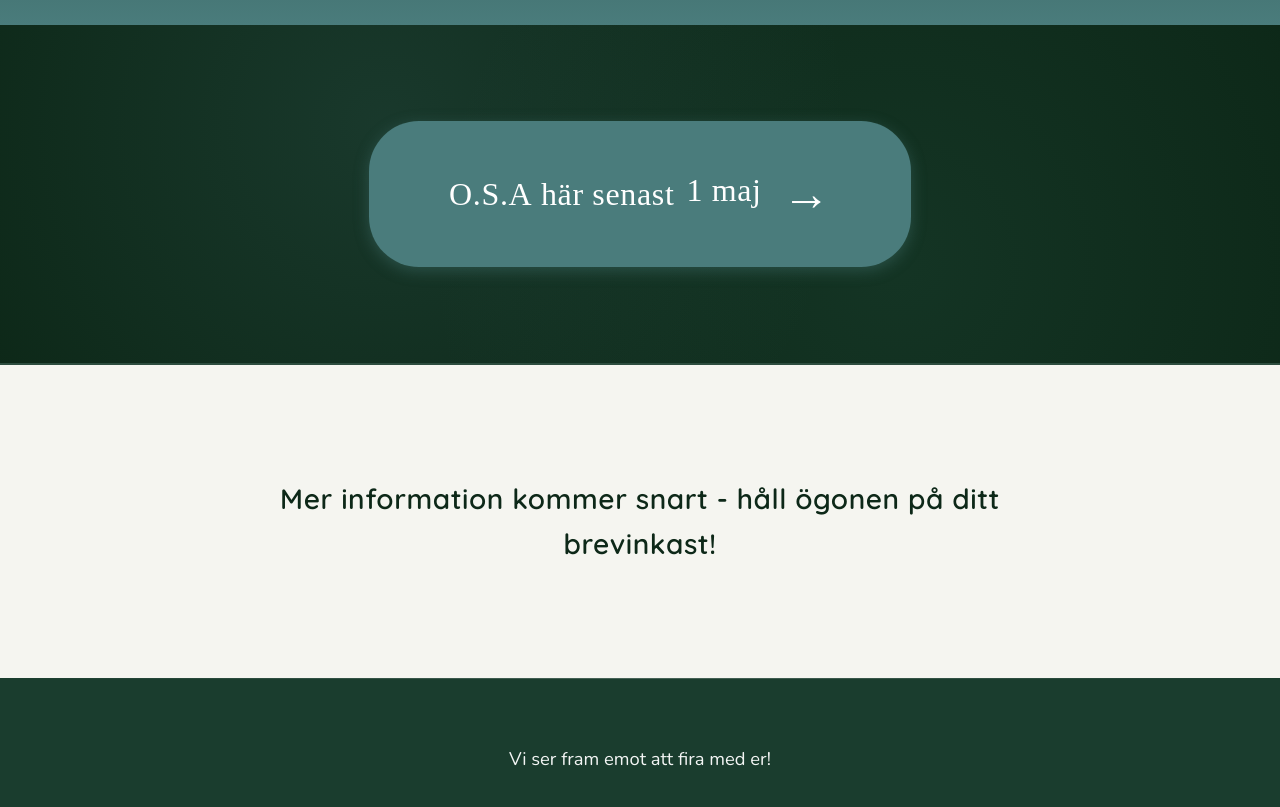
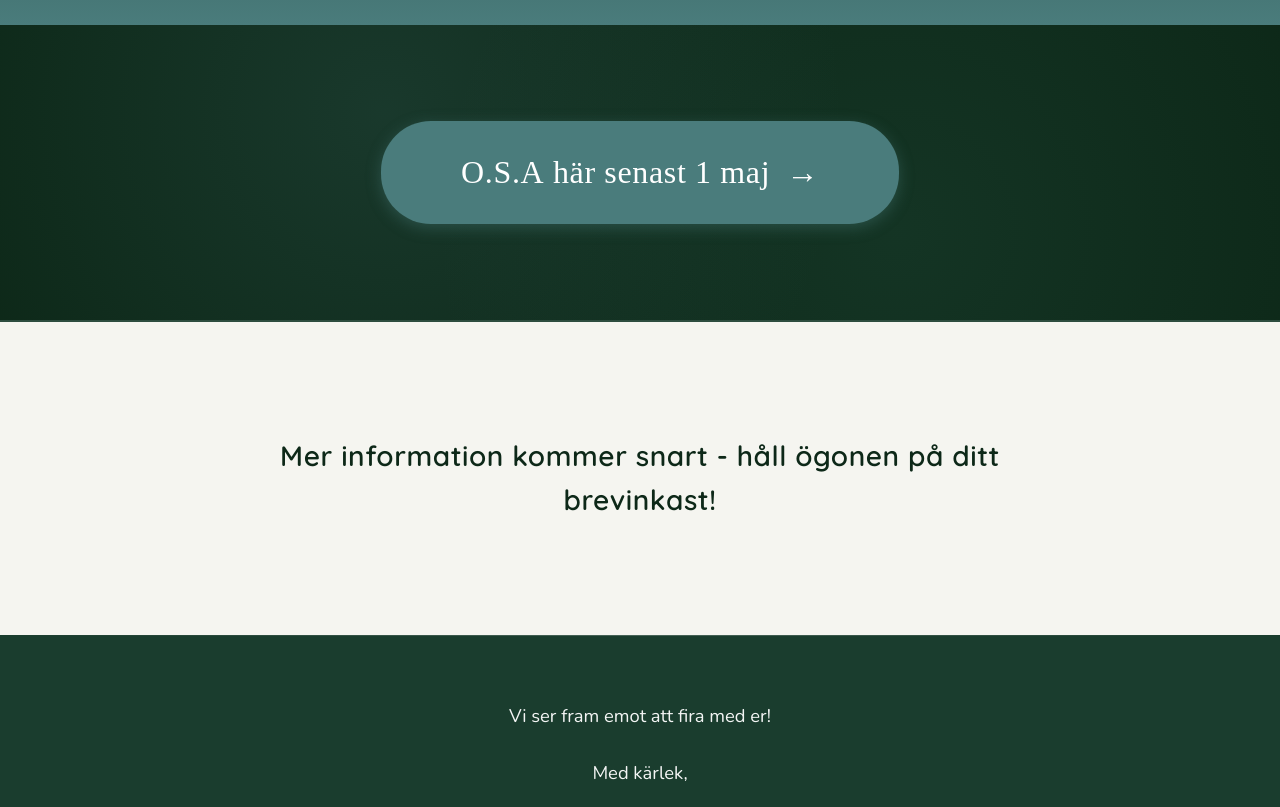
Before and after one commit to peny/pemmawedding, a React (Vite) app: page / in a window 1280 px wide. Shown: the part 1820-2627 px from the top of the page. Built offline with nearby package versions, Linux system fonts and the light colour scheme; a web font is replaced by a local one.

Commit message:
Fix RSVP button arrow alignment using flexbox best practices

```diff
--- a/src/components/RSVP.css
+++ b/src/components/RSVP.css
@@ -48,7 +48,8 @@
 .rsvp-button {
   display: inline-flex;
   align-items: center;
-  gap: 0.75rem;
+  justify-content: center;
+  gap: 0.5em;
   padding: 2rem 5rem;
   background: var(--jewel-teal);
   color: var(--text-light);
@@ -61,6 +62,7 @@
   box-shadow: 0 4px 15px rgba(74, 124, 124, 0.4);
   letter-spacing: 0.02em;
   white-space: nowrap;
+  line-height: 1.2;
 }
 
 .rsvp-button:hover {
@@ -73,12 +75,15 @@
   transform: translateY(-1px);
 }
 
+.rsvp-button-text {
+  display: inline-block;
+}
+
 .rsvp-button-arrow {
-  font-size: 1.5em;
+  display: inline-block;
+  font-size: 1em;
+  line-height: 1;
   transition: transform 0.3s ease;
-  display: inline-block;
-  vertical-align: middle;
-  margin-left: 0.25em;
 }
 
 .rsvp-button:hover .rsvp-button-arrow {
--- a/src/components/RSVP.jsx
+++ b/src/components/RSVP.jsx
@@ -14,7 +14,8 @@ function RSVP() {
             rel="noopener noreferrer"
             className="rsvp-button"
           >
-            O.S.A&nbsp;här&nbsp;senast <span style={{whiteSpace: 'nowrap'}}>1&nbsp;maj <span className="rsvp-button-arrow">→</span></span>
+            <span className="rsvp-button-text">O.S.A&nbsp;här&nbsp;senast&nbsp;1&nbsp;maj</span>
+            <span className="rsvp-button-arrow">→</span>
           </a>
         </div>
       </div>
```
